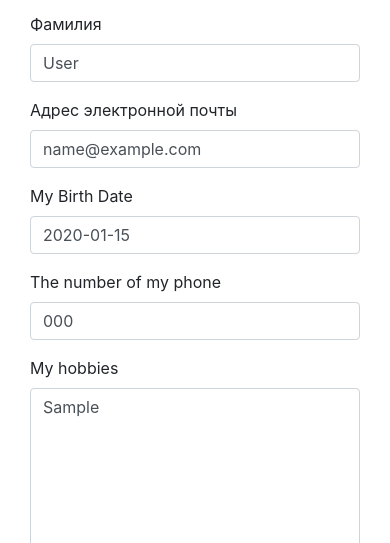
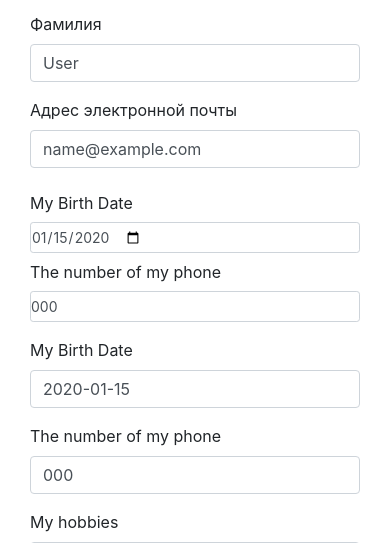
Before and after one commit to mexico76/social_net, a Django app: page /edit/ in a window 390 px wide. Shown: the part 308-851 px from the top of the page. Run offline with Django 3.2, Linux system fonts and the light colour scheme; a user stored in the database is signed in; tables that the repository leaves empty hold one stand-in row (values such as "Sample post"); some libraries are stand-ins or nearby versions.

Commit message:
in "edit_data" make birth_date from datepicker, phone_number only digits

```diff
--- a/edit_data/forms.py
+++ b/edit_data/forms.py
@@ -8,12 +8,6 @@ class EditDataFormUser(forms.ModelForm):
         model = User
         fields = ['first_name', 'last_name', 'email']
 
-    # def clean(self):
-    #     email = self.cleaned_data.get('email')
-    #     if User.objects.filter(email=email).exists():
-    #         raise ValidationError("Email exists")
-    #     return self.cleaned_data
-
 class EditDataFormSocialUser(forms.ModelForm):
     class Meta:
         model = SocialUser
--- a/edit_data/templates/edit_data/edit.html
+++ b/edit_data/templates/edit_data/edit.html
@@ -5,7 +5,6 @@
 {#    {% breadcrumb "Home" "/"  %}#}
 {#    {% breadcrumb "Edit" "edit/" %}#}
 {#{% endblock %}#}
-
 {% block content %}
     {% include 'edit_data/includes/edit_form.html' %}
 {% endblock %}
--- a/edit_data/templates/edit_data/includes/edit_form.html
+++ b/edit_data/templates/edit_data/includes/edit_form.html
@@ -1,9 +1,28 @@
+
 {% if user.is_authenticated %}
         {% load bootstrap4 %}
     <form action="{% url 'edit_data' %}" method="post" class="form" enctype="multipart/form-data">
     {% csrf_token %}
     {% bootstrap_form user_form size='small' layout='horizontal' %}
-    {% bootstrap_form social_user_form size='small' layout='horizontal' %}
+        <div class="form-group row">
+    <label class="col-md-3 col-form-label" for="{{ social_user_form.birth_date.id_for_label }}">
+        {{ social_user_form.birth_date.label }}</label>
+            <div class="col-md-3">
+       <input type="date" value="{{ social_user_form.birth_date.value|date:'Y-m-d' }}" id="{{ social_user_form.birth_date.id_for_label }}"
+            class="form-control form-control-sm form-check-inline" name="{{ social_user_form.birth_date.html_name }}"
+            max="{{ curent_date }}" min="{{ min_date }}" >
+            </div>
+
+    <label class="col-md-3 col-form-label" for="{{ social_user_form.phone_number.id_for_label }}">
+        {{ social_user_form.phone_number.label }}</label>
+            <div class="col-md-3">
+    <input type="text" value="{{ social_user_form.phone_number.value }}" id="{{ social_user_form.phone_number.id_for_label }}"
+           class="form-control form-control-sm form-check-inline"
+           maxlength="15" onkeypress='return event.charCode >= 48 && event.charCode <= 57'
+           placeholder="{{ social_user_form.phone_number.label }}" name="{{ social_user_form.phone_number.html_name }}" >
+            </div>
+        </div>
+    {% bootstrap_form social_user_form exclude='birth_date, phone_number' size='small' layout='horizontal' %}
     {% bootstrap_button "Edit" button_type="submit" button_class="btn-primary" size='small' %}
     </form>
     {% endif %}
--- a/edit_data/views.py
+++ b/edit_data/views.py
@@ -3,6 +3,7 @@ from django.views.generic.base import View
 from django.contrib.auth.models import User
 from registration.models import SocialUser
 from messenger.models import Messages
+import datetime
 
 from .forms import EditDataFormSocialUser, EditDataFormUser
 from .services import edit_user, edit_social_user
@@ -15,7 +16,11 @@ class EditView(View):
         form_user = EditDataFormUser(instance=user)
         form_social_user = EditDataFormSocialUser(instance=social_user)
         not_readed_messages = Messages.objects.filter(receiver=self.request.user, reeded_flag=False).count()
-        context = {'social_user_form':form_social_user, 'user_form':form_user, 'not_readed_messages':not_readed_messages}
+        curent_date = datetime.datetime.now().strftime('%Y-%m-%d')
+        min_date = datetime.datetime.now() - datetime.timedelta(days=(36500+3650))
+        min_date = min_date.strftime('%Y-%m-%d')
+        context = {'social_user_form':form_social_user, 'user_form':form_user, 'not_readed_messages':not_readed_messages,
+                   'curent_date':curent_date, 'min_date': min_date}
         return render(request, 'edit_data/edit.html', context)
 
     def post(self, request):
--- a/messenger/templates/messenger/message_list.html
+++ b/messenger/templates/messenger/message_list.html
@@ -10,7 +10,7 @@
             {% firstof message.sender.socialuser.main_photo.url as pic %}
         {% endif %}
         {% if message.reeded_flag == False and user == message.receiver %}
-            <div class="row border mb-1 rounded bg-primary">
+            <div class="row border mb-1 rounded" style="background-color: #abdde5">
         {% else %}
             <div class="row border mb-1 rounded bg-light">
         {% endif %}
--- a/registration/models.py
+++ b/registration/models.py
@@ -12,8 +12,13 @@ def user_main_photo_path(instance, filename):
 class SocialUser(models.Model):
     user = models.OneToOneField(User, on_delete=models.CASCADE, primary_key=True)
     birth_date = models.DateField(verbose_name='My Birth Date', blank=True, null=True)
-    phone_number = models.CharField(max_length=12, verbose_name='The number of my phone', blank=True)
+    phone_number = models.CharField(max_length=15, verbose_name='The number of my phone', blank=True)
     hobbies = models.TextField(verbose_name='My hobbies', blank=True)
     school = models.TextField(verbose_name="Schools where I'm studied", blank=True)
     university = models.TextField(verbose_name="My Universities", blank=True)
     main_photo = models.ImageField(verbose_name='My photo', upload_to=user_main_photo_path, blank=True)
+
+    '''
+        Написать функцию добавляющую словарь "страна : [Список городов данной страны]"
+        реализовать выбор страны/города для указания школы и института
+    '''
```
